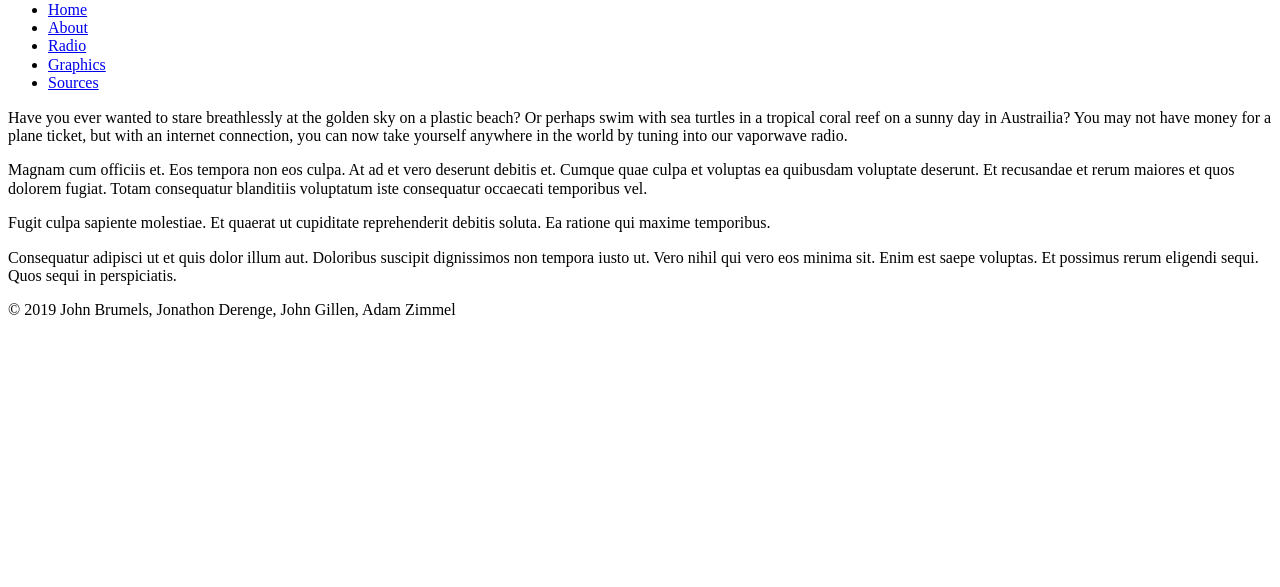
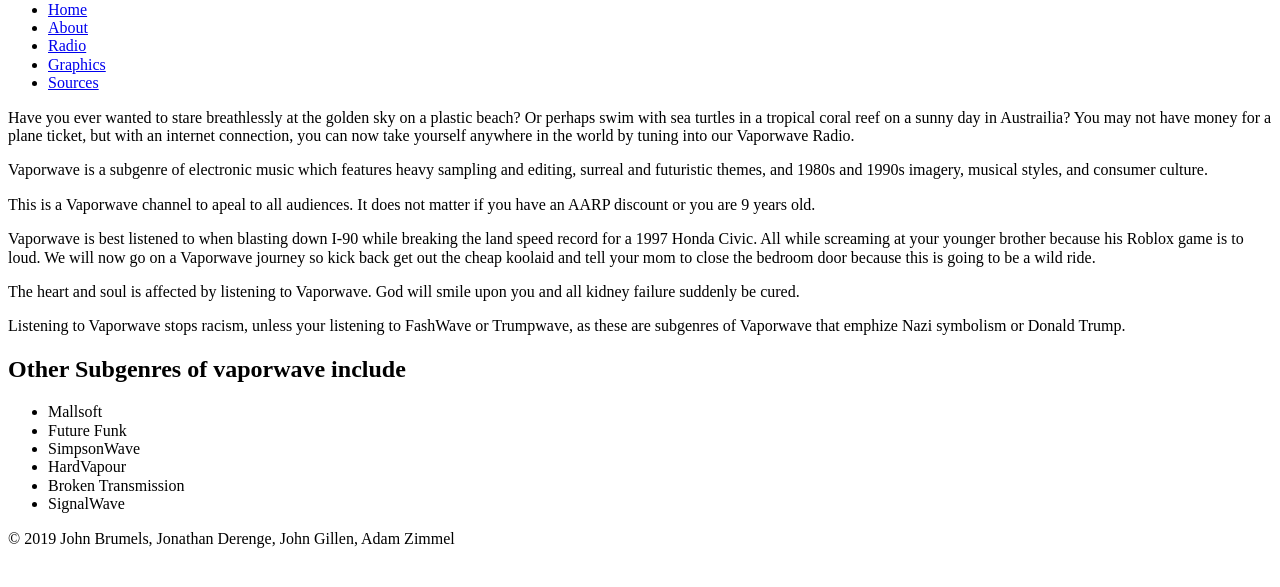
Before and after one commit to johngillen/csc275-final, a plain HTML site: page index.html in a window 1280 px wide. Shown: the part 87-674 px from the top of the page. Drawn offline with Linux system fonts and the light colour scheme.

Commit message:
Add files via upload
this one is most up to date as of 23:48 on July 27th

```diff
--- a/index.html
+++ b/index.html
@@ -28,20 +28,42 @@
   </header>
   <main>
 	  <p>
-				Have you ever wanted to stare breathlessly at the golden sky on a plastic beach? Or perhaps swim with sea turtles in a tropical coral reef on a sunny day in Austrailia? You may not have money for a plane ticket, but with an internet connection, you can now take yourself anywhere in the world by tuning into our vaporwave radio.
+		  Have you ever wanted to stare breathlessly at the golden sky on a plastic beach? Or perhaps swim with sea turtles in a tropical coral reef on a sunny day in Austrailia? You may not have money for a plane ticket, but with an internet connection, you can now take yourself anywhere in the world by tuning into our Vaporwave Radio.
 	  </p>
 	  <p>
-				Magnam cum officiis et. Eos tempora non eos culpa. At ad et vero deserunt debitis et. Cumque quae culpa et voluptas ea quibusdam voluptate deserunt. Et recusandae et rerum maiores et quos dolorem fugiat. Totam consequatur blanditiis voluptatum iste consequatur occaecati temporibus vel.
+		Vaporwave is a subgenre of electronic music which features heavy sampling and editing, surreal and futuristic themes, and 1980s and 1990s imagery, musical styles, and consumer culture.
 	  </p>
 	  <p>
-				Fugit culpa sapiente molestiae. Et quaerat ut cupiditate reprehenderit debitis soluta. Ea ratione qui maxime temporibus.
+		This is a Vaporwave channel to apeal to all audiences. It does not matter if you have an AARP discount or you are 9 years old.
 	  </p>
 	  <p>
-				Consequatur adipisci ut et quis dolor illum aut. Doloribus suscipit dignissimos non tempora iusto ut. Vero nihil qui vero eos minima sit. Enim est saepe voluptas. Et possimus rerum eligendi sequi. Quos sequi in perspiciatis.
+		  Vaporwave is best listened to when blasting down I-90 while breaking the land speed record for a 1997 Honda Civic. All while screaming at your younger brother because his Roblox game is to loud.
+		  We will now go on a Vaporwave journey so kick back get out the cheap koolaid and tell your mom to close the bedroom door because this is going to be a wild ride.
 	  </p>
+	  <p>
+		  The heart and soul is affected by listening to Vaporwave. God will smile upon you and all kidney failure suddenly be cured.
+	  </p>
+	  <p>
+		  Listening to Vaporwave stops racism, unless your listening to FashWave or Trumpwave, as these are subgenres of Vaporwave that emphize Nazi symbolism or Donald Trump.
+	  </p>
+
+	  <h2>Other Subgenres of vaporwave include</h2>
+
+	  <ul style="Someonepickstyle">
+		<li>Mallsoft</li>
+		<li>Future Funk</li>
+		<li>SimpsonWave</li>
+		<li>HardVapour</li>
+		<li>Broken Transmission</li>
+		<li>SignalWave</li>
+
+	  </ul>
+
+
+
   </main>
   <footer>
-            <p class="copyright">&copy; 2019 John Brumels, Jonathon Derenge, John Gillen, Adam Zimmel</p>
+	  <p class="copyright">&copy; 2019 John Brumels, Jonathan Derenge, John Gillen, Adam Zimmel</p>
   </footer>
  </body>
 </html>
```
Lines whose indentation alone changed are shown as unchanged.
